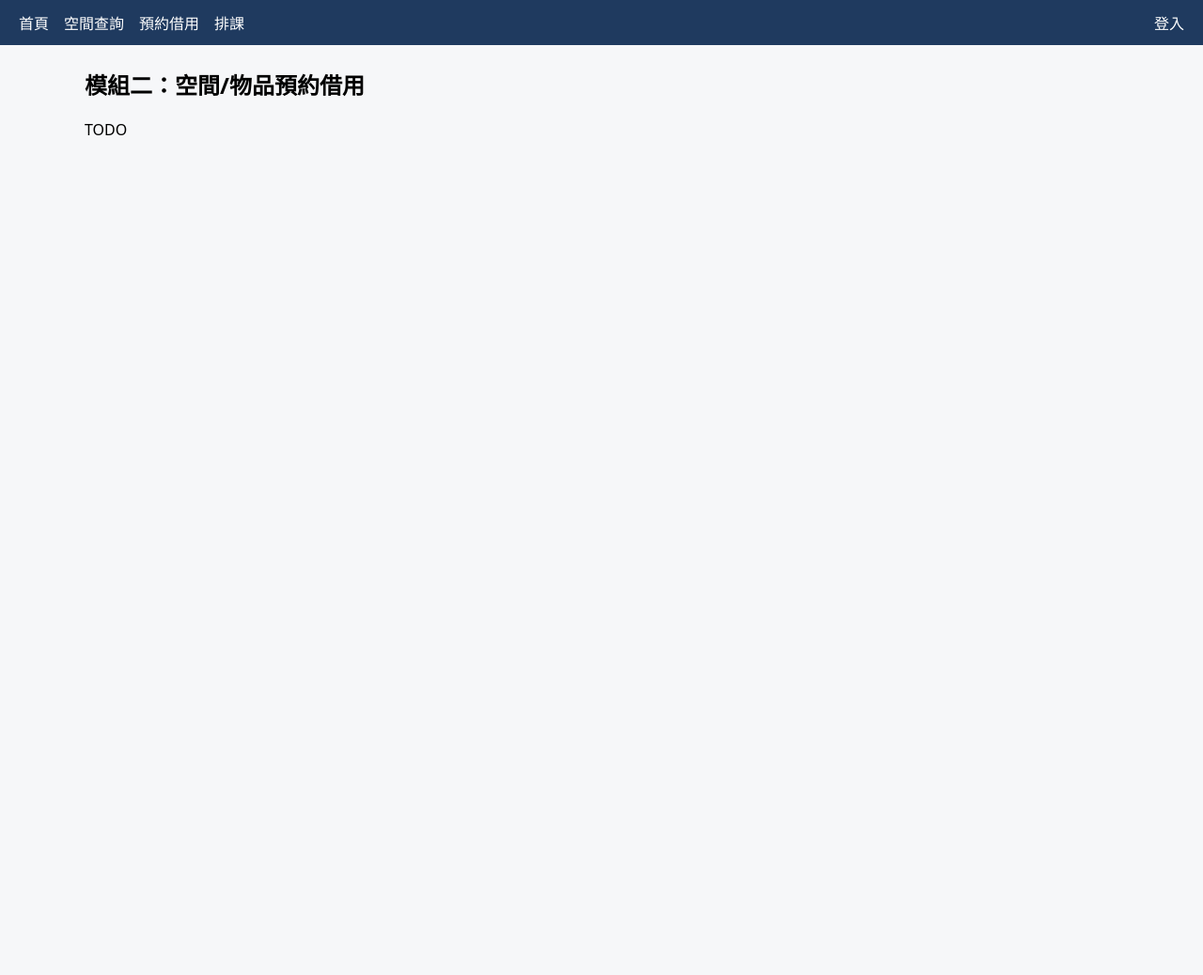
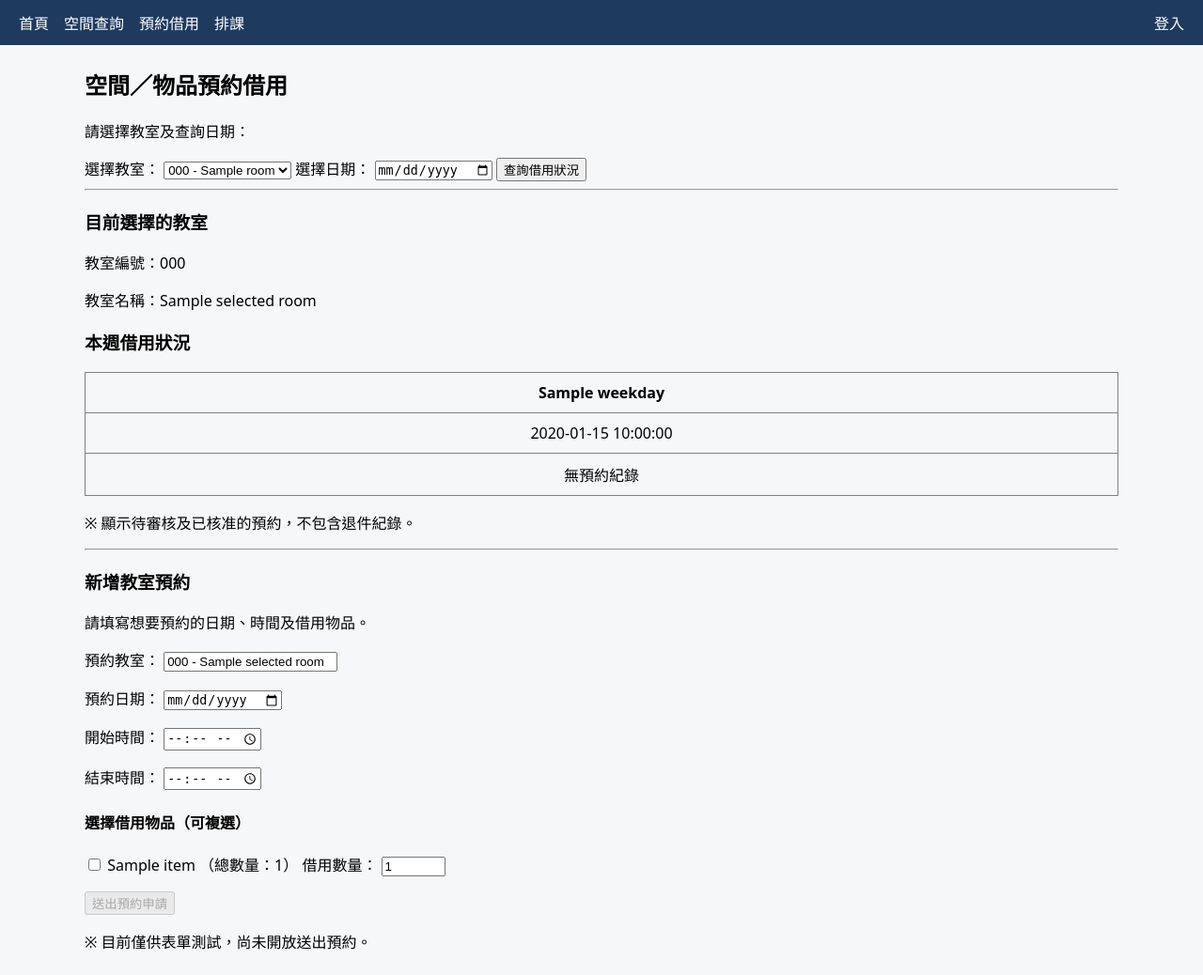
Before and after one commit to 0jj123/se_final_demo, a FastAPI app: template templates/booking/index.html in a window 1280 px wide. Shown: the whole page at 94% size. Before the commit the page ends 144 px from the top, so only its background shows below. Run offline with FastAPI, Linux system fonts and the light colour scheme; the template is opened without the code that fills it: most values are stand-ins (such as "Sample title", 1, 10 or a date in 2020); parts of the project's set-up code (start-up, migrations or seed data) failed here and were passed over.

Commit message:
新增教室預約週曆與借用物品選擇功能

```diff
--- a/templates/booking/index.html
+++ b/templates/booking/index.html
@@ -1,6 +1,226 @@
+
 {% extends "base.html" %}
-{% block title %}模組二：空間/物品預約借用{% endblock %}
+
+{% block title %}空間／物品預約借用{% endblock %}
+
 {% block content %}
-<h2>模組二：空間/物品預約借用</h2>
-<p>TODO</p>
+
+<h2>空間／物品預約借用</h2>
+
+<p>請選擇教室及查詢日期：</p>
+
+<form action="/booking/" method="get">
+
+    <label for="room_id">選擇教室：</label>
+
+    <select id="room_id" name="room_id" required>
+        <option value="">請選擇教室</option>
+
+        {% for room in rooms %}
+        <option value="{{ room.id }}"
+            {% if selected_room and selected_room.id == room.id %}
+            selected
+            {% endif %}
+        >
+            {{ room.code }} - {{ room.name }}
+        </option>
+        {% endfor %}
+    </select>
+
+    <label for="week_date">選擇日期：</label>
+
+    <input
+        type="date"
+        id="week_date"
+        name="week_date"
+        value="{{ week_date }}"
+        required
+    >
+
+    <button type="submit">查詢借用狀況</button>
+
+</form>
+
+{% if selected_room %}
+
+<hr>
+
+<h3>目前選擇的教室</h3>
+
+<p>教室編號：{{ selected_room.code }}</p>
+<p>教室名稱：{{ selected_room.name }}</p>
+
+<h3>本週借用狀況</h3>
+
+<table border="1" cellpadding="10"
+       cellspacing="0"
+       style="border-collapse: collapse;
+              width: 100%;
+              text-align: center;">
+
+    <tr>
+        {% for day in week_days %}
+        <th>{{ day.weekday }}</th>
+        {% endfor %}
+    </tr>
+
+    <tr>
+        {% for day in week_days %}
+        <td>{{ day.date }}</td>
+        {% endfor %}
+    </tr>
+
+    <tr>
+        {% for day in week_days %}
+
+        <td style="vertical-align: top;">
+
+            {% set ns = namespace(found=false) %}
+
+            {% for booking in bookings %}
+
+                {% if booking.booking_date.isoformat() == day.date %}
+
+                    {% set ns.found = true %}
+
+                    <div style="margin-bottom: 10px;">
+
+                        <strong>
+                            {{ booking.start_time.strftime('%H:%M') }}
+                            ~
+                            {{ booking.end_time.strftime('%H:%M') }}
+                        </strong>
+
+                        <p>
+                            {% if booking.status == 'pending' %}
+                                待審核
+                            {% elif booking.status == 'approved' %}
+                                已核准
+                            {% endif %}
+                        </p>
+
+                    </div>
+
+                {% endif %}
+
+            {% endfor %}
+
+            {% if not ns.found %}
+                <span>無預約紀錄</span>
+            {% endif %}
+
+        </td>
+
+        {% endfor %}
+    </tr>
+
+</table>
+
+<p>※ 顯示待審核及已核准的預約，不包含退件紀錄。</p>
+
+<hr>
+
+<h3>新增教室預約</h3>
+
+<p>請填寫想要預約的日期、時間及借用物品。</p>
+
+<form id="booking-form" action="/booking/create" method="post">
+
+    <p>
+        <label for="booking_room">預約教室：</label>
+
+        <input
+            type="text"
+            id="booking_room"
+            value="{{ selected_room.code }} - {{ selected_room.name }}"
+            readonly
+        >
+
+        <input
+            type="hidden"
+            name="room_id"
+            value="{{ selected_room.id }}"
+        >
+    </p>
+
+    <p>
+        <label for="booking_date">預約日期：</label>
+
+        <input
+            type="date"
+            id="booking_date"
+            name="booking_date"
+            value="{{ week_date }}"
+            required
+        >
+    </p>
+
+    <p>
+        <label for="start_time">開始時間：</label>
+
+        <input
+            type="time"
+            id="start_time"
+            name="start_time"
+            required
+        >
+    </p>
+
+    <p>
+        <label for="end_time">結束時間：</label>
+
+        <input
+            type="time"
+            id="end_time"
+            name="end_time"
+            required
+        >
+    </p>
+
+    <h4>選擇借用物品（可複選）</h4>
+
+    {% for item in items %}
+
+    <p>
+        <label for="item_{{ item.id }}">
+            <input
+                type="checkbox"
+                id="item_{{ item.id }}"
+                name="item_ids"
+                value="{{ item.id }}"
+            >
+
+            {{ item.name }}
+            （總數量：{{ item.total_quantity }}）
+        </label>
+
+        <label for="quantity_{{ item.id }}">借用數量：</label>
+
+        <input
+            type="number"
+            id="quantity_{{ item.id }}"
+            name="quantity_{{ item.id }}"
+            min="1"
+            max="{{ item.total_quantity }}"
+            value="1"
+            style="width: 60px;"
+        >
+    </p>
+
+    {% endfor %}
+
+    {% if not items %}
+    <p>目前尚無可借用物品。</p>
+    {% endif %}
+
+    <button type="submit" disabled>
+        送出預約申請
+    </button>
+
+</form>
+
+<p>※ 目前僅供表單測試，尚未開放送出預約。</p>
+
+{% endif %}
+
 {% endblock %}
```
Also changed, not shown: booking_schema.sql (added, +58 -0 lines), routes/booking.py (+91 -5 lines).
